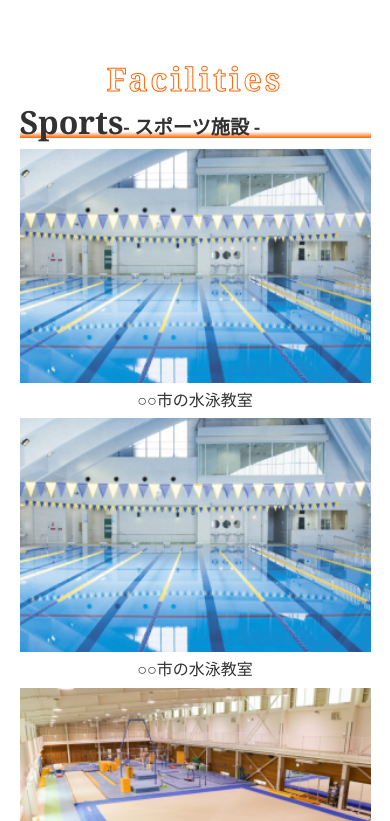
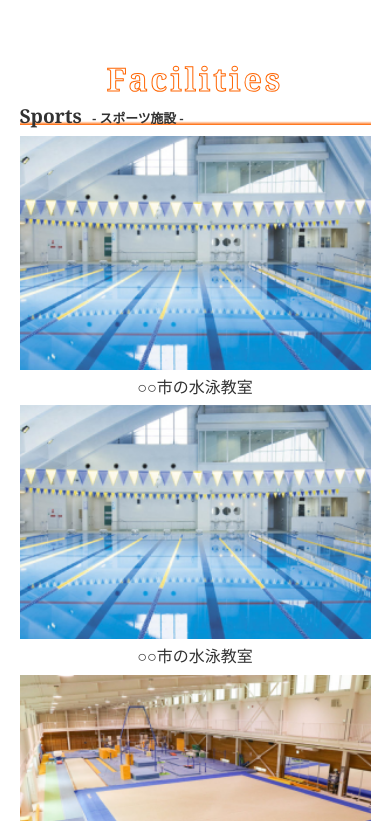
Before and after one commit to shishimaru3/HP2-practice, a plain HTML site: page index.html in a window 390 px wide. Shown: the part 2163-2984 px from the top of the page. Drawn offline with Linux system fonts and the light colour scheme.

Commit message:
index.css修正

```diff
--- a/css/index.css
+++ b/css/index.css
@@ -186,10 +186,7 @@ facilities section
 
 .facilities-wrap h2 span {
   font-size: 1.2rem;
-}
-
-.facilities-wrap h2 span {
-  font-size: 1.2rem;
+  padding-left: 3%;
 }
 
 .sports-schools {
@@ -299,10 +296,6 @@ responsive
    clip-path: polygon(70% 0, 100% 0, 100% 100%, 0 100%);
  }
 
-  /* .concept h1 {
-    font-size: 1.2rem;
-  } */
-
   .section-title {
     font-size: 3.5rem;
   }
@@ -318,6 +311,14 @@ responsive
 
   .company-img2 {
     width: 50%;
+  }
+
+  .facilities-wrap h2 {
+    font-size: 1.5rem;
+  }
+
+  .facilities-wrap h2 span {
+    font-size: 1rem;
   }
 
   .sports-item {
@@ -359,6 +360,14 @@ responsive
     font-size: 1rem;
   }
 
+  .facilities-wrap h2 {
+    font-size: 1.2rem;
+  }
+
+  .facilities-wrap h2 span {
+    font-size: 0.8rem;
+  }
+
   .sports-item p {
     font-size: 1rem;
   }
```
